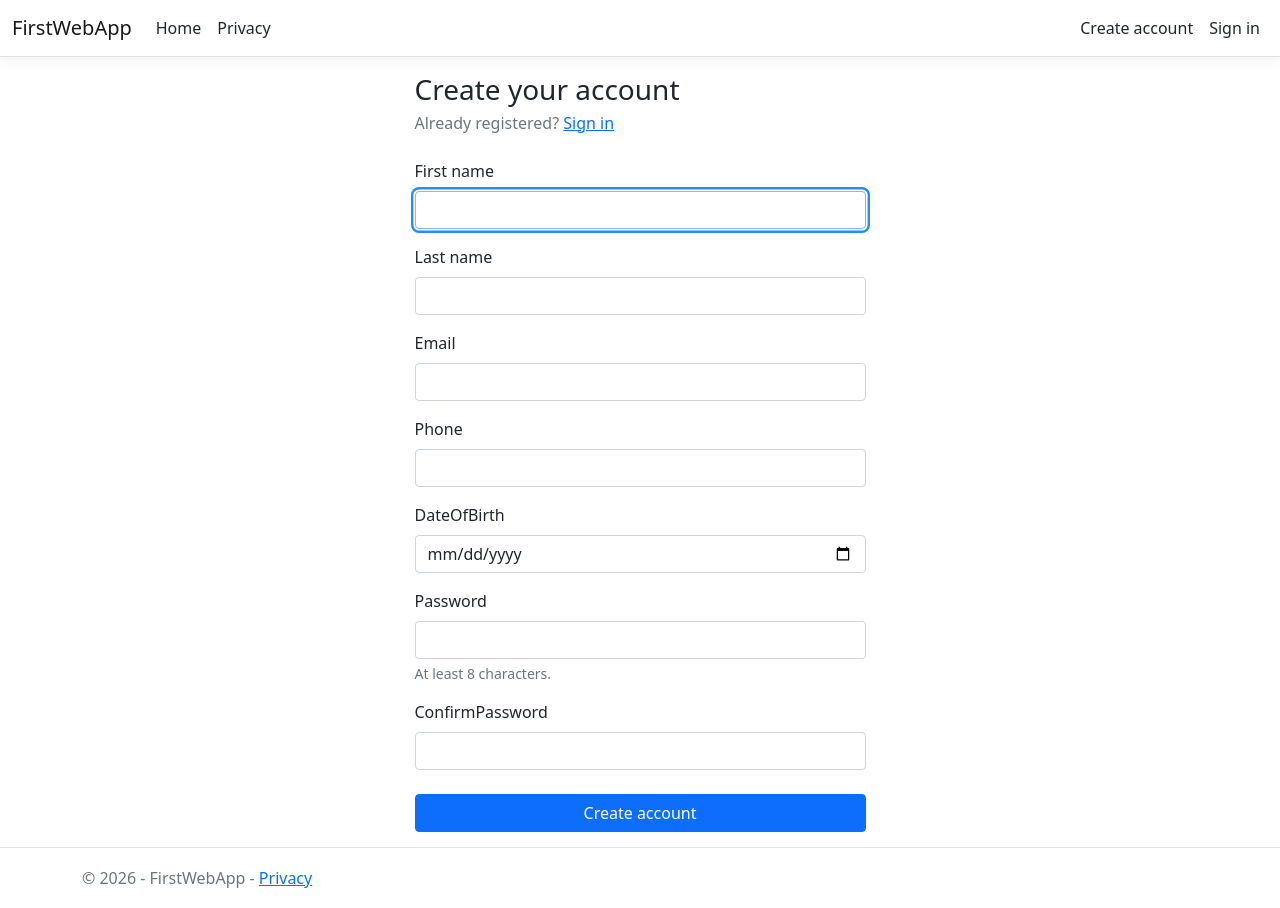
After one commit to Michael-23-bloem/ITC327W, an ASP.NET Core app: template ASP.NET_APPLICATION/FirstWebApp/Views/Account/Register.cshtml in a window 1280 px wide. The commit adds this page. Run offline with ASP.NET Core 8, Linux system fonts and the light colour scheme; the template is opened without the code that fills it, so the values that code supplies are empty; style sheets or scripts are compiled from the project's sources.

Commit message:
Added Login, Register, Sign-Out functionality. The date of birth does not seem to show up on the Supabase.

```diff
--- /dev/null
+++ b/ASP.NET_APPLICATION/FirstWebApp/Views/Account/Register.cshtml
@@ -0,0 +1,66 @@
+@model FirstWebApp.ViewModels.RegisterViewModel
+@{
+    ViewData["Title"] = "Create account";
+}
+
+<div class="row justify-content-center">
+    <div class="col-md-6 col-lg-5">
+        <h1 class="h3 mb-1">Create your account</h1>
+        <p class="text-muted mb-4">
+            Already registered? <a asp-action="Login">Sign in</a>
+        </p>
+
+        <form asp-action="Register" method="post" novalidate>
+            <div asp-validation-summary="ModelOnly" class="alert alert-danger"></div>
+
+            <div class="mb-3">
+                <label asp-for="FirstName" class="form-label"></label>
+                <input asp-for="FirstName" class="form-control" autocomplete="name" autofocus />
+                <span asp-validation-for="FirstName" class="text-danger"></span>
+            </div>
+
+            <div class="mb-3">
+                <label asp-for="LastName" class="form-label"></label>
+                <input asp-for="LastName" class="form-control" autocomplete="name" />
+                <span asp-validation-for="LastName" class="text-danger"></span>
+            </div>
+
+            <div class="mb-3">
+                <label asp-for="Email" class="form-label"></label>
+                <input asp-for="Email" class="form-control" type="email" autocomplete="email" />
+                <span asp-validation-for="Email" class="text-danger"></span>
+            </div>
+
+            <div class="mb-3">
+                <label asp-for="Phone" class="form-label"></label>
+                <input asp-for="Phone" class="form-control" type="tel" autocomplete="tel" />
+                <span asp-validation-for="Phone" class="text-danger"></span>
+            </div>
+
+            <div class="mb-3">
+                <label asp-for="DateOfBirth" class="form-label"></label>
+                <input asp-for="DateOfBirth" class="form-control" type="date" autocomplete="bday" />
+                <span asp-validation-for="DateOfBirth" class="text-danger"></span>
+            </div>
+
+            <div class="mb-3">
+                <label asp-for="Password" class="form-label"></label>
+                <input asp-for="Password" class="form-control" autocomplete="new-password" />
+                <div class="form-text">At least 8 characters.</div>
+                <span asp-validation-for="Password" class="text-danger"></span>
+            </div>
+
+            <div class="mb-4">
+                <label asp-for="ConfirmPassword" class="form-label"></label>
+                <input asp-for="ConfirmPassword" class="form-control" autocomplete="new-password" />
+                <span asp-validation-for="ConfirmPassword" class="text-danger"></span>
+            </div>
+
+            <button type="submit" class="btn btn-primary w-100">Create account</button>
+        </form>
+    </div>
+</div>
+
+@section Scripts {
+    <partial name="_ValidationScriptsPartial" />
+}
--- a/ASP.NET_APPLICATION/FirstWebApp/Views/Shared/_Layout.cshtml
+++ b/ASP.NET_APPLICATION/FirstWebApp/Views/Shared/_Layout.cshtml
@@ -26,6 +26,7 @@
                             <a class="nav-link text-dark" asp-area="" asp-controller="Home" asp-action="Privacy">Privacy</a>
                         </li>
                     </ul>
+                    <partial name="_LoginPartial" />
                 </div>
             </div>
         </nav>
--- /dev/null
+++ b/ASP.NET_APPLICATION/FirstWebApp/Views/Shared/_LoginPartial.cshtml
@@ -0,0 +1,26 @@
+@using System.Security.Claims
+
+<ul class="navbar-nav">
+@if (User.Identity?.IsAuthenticated == true)
+{
+    <li class="nav-item">
+        <a class="nav-link text-dark" asp-controller="Account" asp-action="Profile">
+            @User.FindFirst(ClaimTypes.Email)?.Value
+        </a>
+    </li>
+    <li class="nav-item">
+        <form asp-controller="Account" asp-action="Logout" method="post" class="form-inline">
+            <button type="submit" class="nav-link btn btn-link text-dark">Sign out</button>
+        </form>
+    </li>
+}
+else
+{
+    <li class="nav-item">
+        <a class="nav-link text-dark" asp-controller="Account" asp-action="Register">Create account</a>
+    </li>
+    <li class="nav-item">
+        <a class="nav-link text-dark" asp-controller="Account" asp-action="Login">Sign in</a>
+    </li>
+}
+</ul>
```
Also changed, not shown: ASP.NET_APPLICATION/FirstWebApp/Controllers/AccountController.cs (added, +104 -0 lines), ASP.NET_APPLICATION/FirstWebApp/Program.cs (+11 -1 lines), ASP.NET_APPLICATION/FirstWebApp/ViewModels/LoginViewModel.cs (added, +11 -0 lines), ASP.NET_APPLICATION/FirstWebApp/ViewModels/RegisterViewModel.cs (added, +18 -0 lines), ASP.NET_APPLICATION/FirstWebApp/Views/Account/Login.cshtml (added, +36 -0 lines), ASP.NET_APPLICATION/FirstWebApp/FirstWebApp.csproj.
